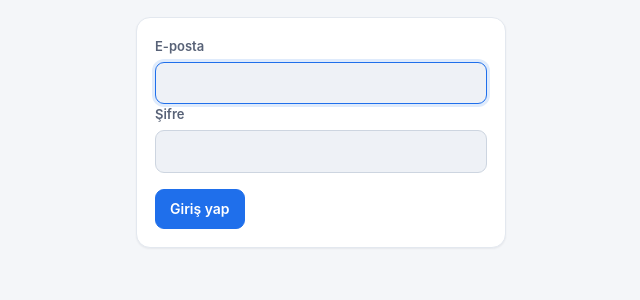
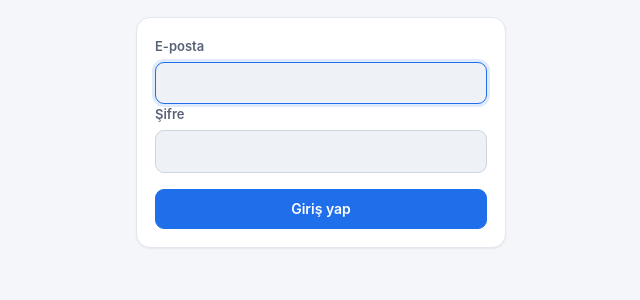
Before and after one commit to BrandCoor/agency-cortex, a FastAPI app: page /panel/giris in a window 1280 px wide. Shown: the part 162-462 px from the top of the page, without its empty margins (269-909 px from the left). Run offline with FastAPI, Linux system fonts and the light colour scheme; parts of the project's set-up code (start-up, migrations or seed data) failed here and were passed over.

Commit message:
Giris ve sifre belirleme ekranlari ayni duzeni kullaniyor
Giris formunda tek bir eylem var; dugme tam genislige yayildi.
Sifre belirleme sayfasi da ayni ortalanmis kutu duzenine gecti;
onceden gomulu stil ile ayri bir genislik kullaniyordu.

705 test gecti; ruff temiz.

Co-Authored-By: Claude Opus 5 <noreply@anthropic.com>
Claude-Session: https://claude.ai/code/session_01ARbgWFKbap34vqzNCN7abp

```diff
--- a/backend/app/panel/templates/base.html
+++ b/backend/app/panel/templates/base.html
@@ -246,6 +246,9 @@
   .giris-kutu { max-width:370px; margin:9vh auto; }
   .giris-kutu h1 { text-align:center; }
   .giris-kutu .sub { text-align:center; margin-bottom:18px; }
+  {# Giris formunda tek bir eylem var; dugmeyi tam genislige yaymak
+     nereye basilacagini tartisilmaz kilar. #}
+  .giris-kutu button[type=submit] { width:100%; justify-content:center; }
   .spacer { flex:1; }
   .ayirac { height:1px; background:var(--line); border:0; margin:16px 0; }
   .aksiyonlar { display:flex; gap:7px; flex-wrap:wrap; align-items:center; }
--- a/backend/app/panel/templates/set_password.html
+++ b/backend/app/panel/templates/set_password.html
@@ -1,7 +1,7 @@
 {% extends "base.html" %}
 {% block title %}Şifre belirle — Agency Cortex{% endblock %}
 {% block content %}
-<div style="max-width: 420px; margin: 60px auto;">
+<div class="giris-kutu" style="max-width:420px">
   <h1>Şifrenizi belirleyin</h1>
   {% if gecersiz %}
     <div class="err">
```
